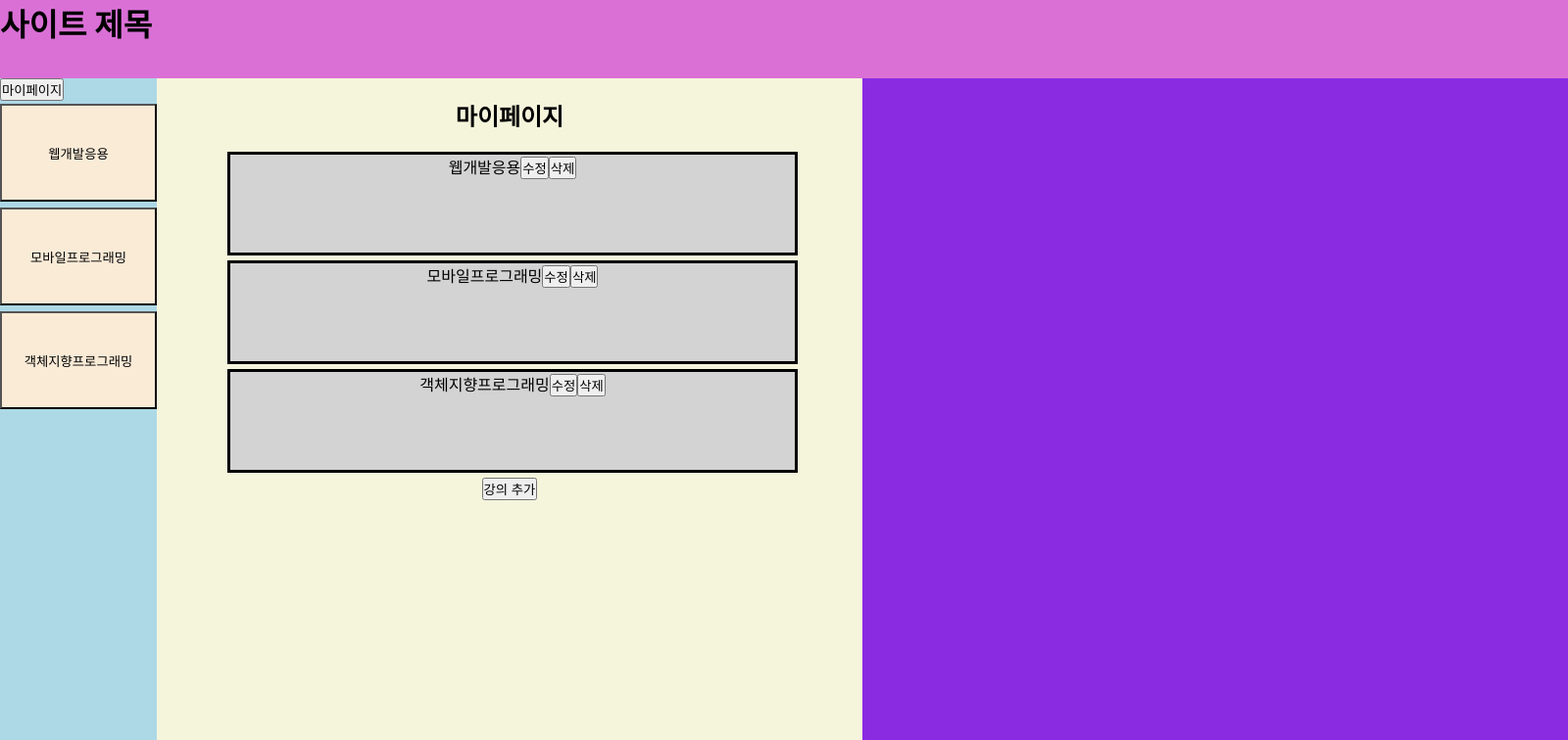
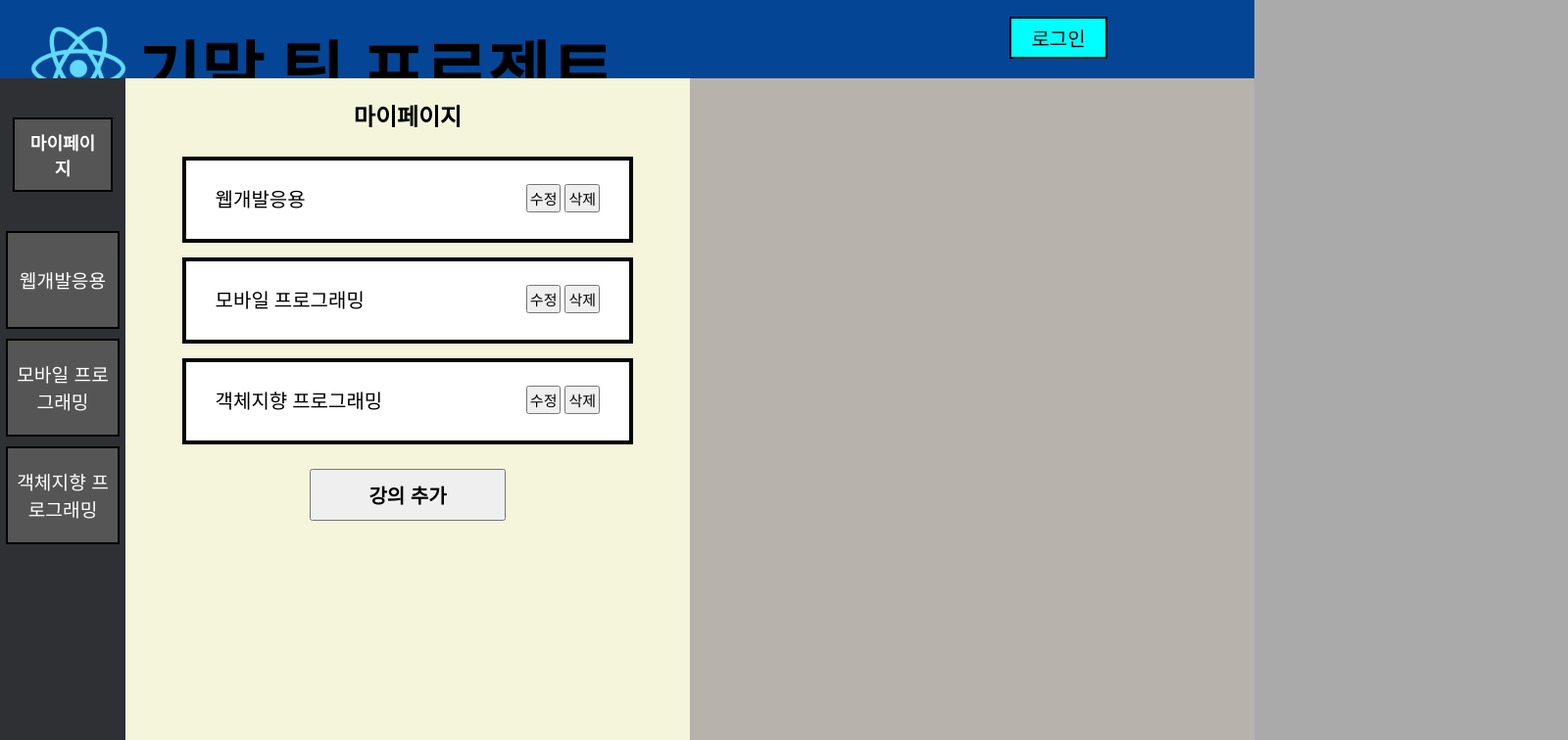
Before and after one commit to toproof25/ReactStudy, a React (Create React App) app in the folder React/final_team/: page / in a window 1280 px wide. Shown: the top 756 px of the page at 98% size, 1600 px wide, since content can reach past the window. Built offline with nearby package versions, Linux system fonts and the light colour scheme.

Commit message:
기말 프로젝트 진행-day3_2
css수정

```diff
--- a/React/final_team/src/App.css
+++ b/React/final_team/src/App.css
@@ -1,44 +1,101 @@
 /* 기초 설정 */
 *{ margin: 0px; padding: 0px;}
-html, body{height: 100%; width: 1600px; margin: 0 auto;}
+html, body{
+  height: 100%; width: 100%; margin: 0 auto;
+  background-color: #aaa;
+}
 div.main{height: 100vh;}
 
 /* 사이트 상단 */
 header{
   width: 100%;
   height: 10%;
-  background-color: orchid;
+  position: relative;
+  background-color: #044595;
+  overflow: hidden;
 }
+header img{
+  position: absolute;
+  width: 100px;
+  left: 30px;
+  top: 20px;
+}
+header h1{
+  position: absolute;
+  font-size: 70px;
+  left: 140px;
+  top: 20px;
+}
+header #login{
+  position: absolute;
+  font-size: 20px;
+  padding: 5px;
+  width: 100px;
+  border: 2px solid black;
+  background-color: aqua;
+  right: 150px;
+  bottom: 20px;
+}
+header #login:hover{
+  background-color: #ccc;
+  cursor: pointer;
+}
+
 
 /* 왼쪽 네비게이션 */
 nav{
   width: 10%;
   height: 85%;
-  background-color: lightblue;
-
+  background-color: #2F3033;
+  text-align: center;
   float: left;
+}
+#myPage{
+  margin: 40px 0px 40px 0px;
+  padding: 10px;
+  width: 80%;
+  font-size: large;
+  background-color: #555;
+  border: 2px solid #000;
+  font-weight: bold;
+  color: white;
+}
+#myPage:hover{
+  background-color: #777;
+  cursor: pointer;
 }
 
 /* 왼쪽 네비게이션 ul 메뉴 설정 */
+nav{
+  overflow: auto;
+}
+nav::-webkit-scrollbar{
+  display: none;
+}
+
 nav ul{
   list-style-type: none;
-  width: 100%;
+  margin: 0 auto;
+  width: 90%;
   height: 95%;
   overflow: auto;
+
 }
 nav ul > li > button {
   width: 100%;
   height: 100px;
-  background-color: antiquewhite;
+  padding: 5px;
+  margin-bottom: 10px;
+  background-color: #555;
+  border: 2px solid #000;
+  color: white;
   text-align: center;
-  line-height: 100px;
-  font-size: auto;
+  font-size: larger;
   overflow: hidden;
-  margin: 3px 0 3px 0 ;
 }
 nav ul > li > button:hover {
   cursor: pointer;
-  background-color: #ccc;
+  background-color: #777;
 }
 
 /* 중앙 오른쪽 메인 강좌 설명창 */
@@ -47,7 +104,10 @@ section{
   height: 85%;
   overflow: auto;
   float: left;
-  background-color: lightgreen;
+}
+section > div{
+  overflow: hidden;
+  height: 100%;
 }
 section div#MainPage{
   width: 50%;
@@ -61,39 +121,67 @@ section div#MainPage{
 section div#MainPage::-webkit-scrollbar{
   display: none;
 }
-
-section div#MainPage2{
-  width: 50%;
-  height: 100%;
-  background-color: blueviolet;
-  float: left;
-  overflow: auto;
-}
-section > div{
-  overflow: hidden;
-  height: 100%;
-}
-
 /* 메인 클래스(A, B) 제목 */
 section h1.classTitle{
   padding: 20px;
+  font-size: x-large;
 }
-
 /* 각 반에 들어있는 강좌들 */
 section div#MainPage ul{
   list-style-type: none;
+  padding: 5px;
   width: 80%;
   margin: 0 auto;
 }
-section .classBox{
-  background-color: lightgray;
-  border: 3px solid black;
+section #MainPage li.classBox{
+  background-color: white;
+  border: 4px solid black;
   width: 100%;
   height: 100px;
+  font-size: large;
+  overflow: hidden;
   margin-bottom: 5px;
 }
-
-/* 반 정보창 테이블 */
+/* 각 강의 클릭 hover*/
+section #MainPage li.classBox:hover{
+  background-color: #999;
+  cursor: pointer;
+}
+section #MainPage div.classBox{
+  background-color: #ccc;
+  border: 4px solid #f00000;
+  width: 100%;
+  height: 100px;
+  font-size: large;
+  overflow: hidden;
+  margin-bottom: 5px;
+  color: black;
+  font-weight: bold;
+}
+section #MainPage div.classBox input{
+  width: 140px;
+  height: 35px;
+  background-color: skyblue;
+  border: 2px solid #000;
+  border-radius: 10px;
+  padding-left: 10px;
+}
+section #MainPage div.classBox input:hover{
+  background-color: lightblue;
+  border: 2px solid red;
+}
+section #MainPage button.addLecture{
+  padding: 10px;
+  width: 200px;
+  margin: 10px;
+  font-weight: bolder;
+  font-size: 20px;
+}
+section #MainPage button.addLecture:hover{
+  cursor: pointer;
+  background-color: #ccc;
+}
+/* 정보창 테이블 */
 table.tableBox{
   border-collapse: collapse;
   width: 100%;
@@ -111,11 +199,152 @@ table.tableBox td:nth-child(3){
 }
 
 
-/* 각 강의 클릭 hover test*/
-div.textBt:hover{
-  background-color: #999;
-  cursor: pointer;
+/* 마이페이지 */
+section div#MainPage .myPageClass{
+  height: 80px;
+  text-align: left;
+  margin-bottom: 15px;
+  border: 4px solid black;
+  background-color: white;
+  clear: both;
 }
+/* 마이페이지 클래스 제목 */
+section div#MainPage .myPageClass .mainTitle{
+  width: 70%;
+  line-height: 80px;
+  font-size: 20px;
+  float: left;
+}
+section div#MainPage .myPageClass .mainTitle span{
+  padding-left: 30px;
+}
+section div#MainPage .myPageClass .mainTitle input{
+  margin-left: 30px;
+  height: 40px;
+  font-size: 20px;
+  background-color: #ccc;
+}
+/* 마이페이지 버튼 수정/삭제 */
+section div#MainPage .myPageClass .maPageBt{
+  width: 30%;
+  line-height: 80px;
+  text-align: center;
+  float: right;
+}
+section div#MainPage .myPageClass .maPageBt button{
+  text-align: center;
+  font-size: 15px;
+  padding: 2px;
+  margin: 2px 2px;
+}
+
+
+
+
+/* 중앙 우측 정보창 */
+section div#SecondPage{
+  width: 50%;
+  height: 100%;
+  background-color: rgba(212, 195, 175, 0.308);
+  float: left;
+  overflow: auto;
+}
+section div#SecondPage > div{
+  width: 100%;
+  height: 100%;
+}
+/* 스크롤바는 삭제하고, 스크롤바 기능은 유지 */
+section div#SecondPage::-webkit-scrollbar{
+  display: none;
+}
+
+/* 강의를 선택 안한하면 나오는 글자 */
+section div#SecondPage div#noChoice{
+  text-align: center;
+  margin: 100px auto;
+  font-size: 50px;
+  font-weight: bolder;
+}
+
+/* 강의 정보창 전체 */
+section div#SecondPage div.viewContent{
+  width: 100%;
+  height: 100%;
+  margin: 0 auto;
+}
+
+/* 콘텐츠 부분 */
+section div#SecondPage div.content{
+  width: 90%;
+  height: 90%;
+  text-align: center;
+  margin: 15px auto;
+}
+section div#SecondPage div.content pre{
+  padding: 15px;
+  width: 600px;
+  height: 450px;
+  text-align: left;
+  font-size: 15px;
+  font-weight: 500;
+  overflow: auto;
+}
+section div#SecondPage div.content div input{
+  width: 50%;
+  height: 50px;
+  background-color: skyblue;
+  border: 2px solid #000;
+  text-align: center;
+  padding-left: 10px;
+  font-size: x-large;
+}
+section div#SecondPage div.content textarea{
+  width: 600px;
+  height: 450px;
+  background-color: white;
+  border: 2px solid #000;
+  text-align: left;
+  font-size: large;
+}
+section div#SecondPage div.classTitle{
+  font-size: 30px;
+  font-weight: bolder;
+  margin-bottom: 15px;
+}
+section div#SecondPage div.classImage{
+  margin: 20px;
+}
+section div#SecondPage div.className{
+  font-size: 25px;
+  font-weight: bolder;
+  margin: 15px;
+}
+section div#SecondPage div.classTime{
+  font-size: 20px;
+  font-weight: bolder;
+  margin: 15px;
+}
+section div#SecondPage div.classContent{
+  margin: 5px 0 25px 0;
+  text-align: center;
+  font-size: 20px;
+  font-weight: bolder;
+}
+/* 콘텐츠 수정/삭제 버튼 */
+section div#SecondPage div.UpdateDataBt{
+  width: 80%;
+  text-align: center;
+  margin: 0 auto;
+}
+section div#SecondPage div.UpdateDataBt button{
+  padding: 10px;
+  width: 200px;
+  margin: 10px;
+  font-weight: bolder;
+  font-size: 20px;
+}
+
+
 
 /* 하단 팀설명창 */
 footer{
--- a/React/final_team/src/App.js
+++ b/React/final_team/src/App.js
@@ -1,4 +1,4 @@
-import { React, useEffect, useState } from 'react';
+import { React, useState } from 'react';
 import './App.css';
 
 export default function App() {
@@ -19,7 +19,7 @@ export default function App() {
                   name: "최권택", time: "화 / (11:50 ! 14:30)", step: "React 기본 문법을 배우고 기초적인 웹을 만들어 봅니다"  }
         ]
     },
-    {id: 2, mainTitle: "모바일프로그래밍", classData: [
+    {id: 2, mainTitle: "모바일 프로그래밍", classData: [
         {id: 1, image: './logo192.png', title: "안드로이드 스튜디오 설치",
                 name: "양재형", time: "화 / (11:50 ! 14:30)", step: "안드로이드 스튜디오와 자바를 설치합니다" },
 
@@ -30,7 +30,7 @@ export default function App() {
                 name: "양재형", time: "화 / (11:50 ! 14:30)", step: "실제 앱을 제작하기 위한 기본적은 버튼을 구현해봅니다" }
       ]
   },
-  {id: 3, mainTitle: "객체지향프로그래밍", classData: [
+  {id: 3, mainTitle: "객체지향 프로그래밍", classData: [
       {id: 1, image: './logo192.png', title: "C++ 기초 문법",
               name: "최병호", time: "화 / (11:50 ! 14:30)", step: "C++에서 사용하는 기본 문법을 다룹니다" },
 
@@ -120,21 +120,23 @@ export default function App() {
 }
 
 /* ---------------------- 상단 ---------------------- */
-
 // 상단 (사이트 제목, 로그인, 로그아웃 등)
 const Header = () => {
   return(
     <div>
-      <h1> 사이트 제목 </h1>
+
+      <img src='./logo512.png' alt='사이트 사진' />
+      <h1> 기말 팀 프로젝트 </h1>
+      <input type='button' value={"로그인"} id='login' />
+
     </div>
   );
 }
 
 /* ---------------------- 중앙 좌측 네비게이션 ---------------------- */
-
 // 중앙 좌측 네비게이션 (마이페이지, 각 클래스 등 네비게이션)
 const NavBox = ({cl, setCurPage, setSecondPage}) => ( <div>
-  <button onClick={()=>{setCurPage("MyPage"); setSecondPage("MyPage")}} >마이페이지</button>
+  <button id='myPage' onClick={()=>{setCurPage("MyPage"); setSecondPage("MyPage")}} >마이페이지</button>
   <ul>
     { cl.map( (c)=> <NavList key={c.id} {...{id: c.id, mainTitle: c.mainTitle, setCurPage, setSecondPage}} /> ) }
   </ul>
@@ -155,7 +157,7 @@ const MainPage = ({curPage=0, cl, addClass, updateClass, removeClass, addClassDa
     <div id='MainPage'>
       <ChangePage {...{curPage, cl, addClass, updateClass, removeClass, addClassData, setSecondPage}} />
     </div>
-    <div id='MainPage2'>
+    <div id='SecondPage'>
       <DetailPage {...{curPage, secondPage, cl, removeClassData, updateClassData}}/>
     </div>
   </div>)
@@ -173,12 +175,11 @@ const ChangePage = ({curPage=0, cl, addClass, updateClass, removeClass, addClass
       })
   )}
 }
-
 // 해당 클래스에 강의를 띄움
 const ClassNumber = ({id, title, classData, addClassData, setSecondPage}) => {
   return(
     <div>
-      <h1 className='classTitle'>{title} 강의 내용</h1>
+      <h1 className='classTitle'>{title} 강의 목록</h1>
       <ul>
         {classData.map( (cd) => {
           return <li
@@ -197,7 +198,6 @@ const ClassNumber = ({id, title, classData, addClassData, setSecondPage}) => {
     </div>
   );
 }
-
 // 강의 내용 추가 버튼 클릭 시 발생 / 강의를 추가하는 함수
 const UpdatePage = ({id, addClassData}) => {
   const [isUpdate, setIsUpdate] = useState(false);
@@ -212,26 +212,25 @@ const UpdatePage = ({id, addClassData}) => {
         <tbody>
           <tr>
             <td rowSpan={2}> 이미지 </td>
-            <td> 제목 <input type='text' size={10} value={title} onChange={(e)=>setTitle(e.target.value)} /></td>
-            <td rowSpan={2}> 시간 <input type='text' size={10} value={time} onChange={(e)=>setTime(e.target.value)} /></td>
+            <td> 제목 : <input type='text' size={10} value={title} onChange={(e)=>setTitle(e.target.value)} /></td>
+            <td rowSpan={2}> 시간 : <input type='text' size={10} value={time} onChange={(e)=>setTime(e.target.value)} /></td>
           </tr>
           <tr>
-            <td> 이름 <input type='text' size={10} value={name} onChange={(e)=>setName(e.target.value)} /> </td>
+            <td> 이름 : <input type='text' size={10} value={name} onChange={(e)=>setName(e.target.value)} /> </td>
           </tr>
         </tbody>
       </table>
     </div>
 
-    <button onClick={()=>{
+    <button className='addLecture' onClick={()=>{
       setIsUpdate(false);
       addClassData(id, title, name, time);
       setTitle('제목'); setName('이름'); setTime('날짜/시간');
     }}>추가하기</button>
-    <button onClick={()=>setIsUpdate(false)}>취소하기</button>
+    <button className='addLecture' onClick={()=>setIsUpdate(false)}>취소하기</button>
   </div>
-  else return <button onClick={()=>setIsUpdate(!isUpdate)}>강의 내용 추가</button>
+  else return <button className='addLecture' onClick={()=>setIsUpdate(!isUpdate)}>강의 추가</button>
 }
-
 // 각 강의에 이미지, 제목, 시간 등을 리턴
 const ClassBox = ({image='', title='제목', name='이름', time='날짜/시간'}) => {
   return (
@@ -258,7 +257,7 @@ const DetailPage = ({curPage, secondPage, cl, removeClassData, updateClassData})
     {
       cl.map( c => {
         if(c.id === curPage){
-            if(secondPage === 0) return <div>강의를 선택하세요</div>
+            if(secondPage === 0) return <div id='noChoice'>강의를 선택하세요</div>
             else{
               return(
                 c.classData.map( data => {
@@ -284,31 +283,41 @@ const DetailUpdatePage = ({curPage, secondPage, removeClassData, updateClassData
 
     // 선택한 강의가 없으면 -> else
     if(updateClass){
-      return <div>
-        <h1><input type='text' value={title} onChange={(e)=>setTitle(e.target.value)} /></h1>
-        <img src={classData.image} alt='사진없음' />
-        <h3><input type='text' value={name} onChange={(e)=>setName(e.target.value)} /></h3>
-        <h3><input type='text' value={time} onChange={(e)=>setTime(e.target.value)} /></h3>
-        <br /><hr /><br />
-        <p><input type='textarea' value={step} onChange={(e)=>setStep(e.target.value)} /></p>
-        <button onClick={()=>{updateClassData(curPage, secondPage, title, name, time, step); setUpdateClass(false)}}>저장</button>
+      return <div className='viewContent'>
+          <div className='content'>
+            <div className='classTitle'><input type='text' value={title} onChange={(e)=>setTitle(e.target.value)} /></div>
+            <div className='classImage'><img src={classData.image} alt='사진없음' /></div>
+            <div className='className'><input type='text' value={name} onChange={(e)=>setName(e.target.value)} /></div>
+            <div className='classTime'><input type='text' value={time} onChange={(e)=>setTime(e.target.value)} /></div>
+            <br /><hr /><br />
+            <div className='classContent'>강의 내용</div>
+            <textarea
+              value={step}
+              onChange={(e)=>setStep(e.target.value)}></textarea>
+          </div>
+          <div className='UpdateDataBt'>
+            <button onClick={()=>{updateClassData(curPage, secondPage, title, name, time, step); setUpdateClass(false)}}>저장</button>
+          </div>
       </div>
     }
     else if(secondPage !== 0 && !updateClass){
-      return <div>
-        <h1>{classData.title}</h1>
-        <img src={classData.image} alt='사진없음' />
-        <h3>{classData.name}</h3>
-        <h3>{classData.time}</h3>
-        <br /><hr /><br />
-        <p>{classData.step}</p>
-        <button onClick={()=>setUpdateClass(true)}>수정하기</button>
-        <button onClick={()=>removeClassData(curPage, secondPage)}>삭제하기</button>
+      return <div className='viewContent'>
+        <div className='content'>
+          <div  className='classTitle'>{classData.title}</div>
+          <div className='classImage'><img src={classData.image} alt='사진없음' /></div>
+          <div className='className'>{classData.name}</div>
+          <div className='classTime'>{classData.time}</div>
+          <br /><hr /><br />
+          <div className='classContent'>강의 내용</div>
+          <pre>{classData.step}</pre>
+        </div>
+        <div className='UpdateDataBt'>
+          <button  onClick={()=>setUpdateClass(true)}>수정하기</button>
+          <button onClick={()=>removeClassData(curPage, secondPage)}>삭제하기</button>
+        </div>
       </div>
     }
 }
-
-
 
 // 마이페이지 ( 강좌 정보 추가, 수정, 삭제 등)
 const MyPage = ({cl, addClass, updateClass, removeClass}) => {
@@ -327,23 +336,26 @@ const MyPage = ({cl, addClass, updateClass, removeClass}) => {
     </div>
   )
 }
+// 마이페이지 클래스 이름 수정
 const UpdateLecture = ({cData, updateClass, removeClass}) => {
 
   const [isUpdate, setIsUpdate] = useState(false)
   const [mainTitle, setMainTitle] = useState(cData.mainTitle)
 
-  if(isUpdate) return <li className='classBox'>
-      <input type='text' value={mainTitle} onChange={(e)=>setMainTitle(e.target.value)} />
-      <button onClick={() => {updateClass(cData.id, mainTitle); setIsUpdate(false)}}>저장</button>
+  if(isUpdate) return <li className='myPageClass'>
+      <div className='mainTitle'><input type='text' value={mainTitle} onChange={(e)=>setMainTitle(e.target.value)} /></div>
+      <div className='maPageBt'><button onClick={() => {updateClass(cData.id, mainTitle); setIsUpdate(false)}}>저장</button></div>
   </li>
-  else return <li className='classBox'>
-      {mainTitle}
-      <button onClick={() => setIsUpdate(true)}>수정</button>
-      <button onClick={() => removeClass(cData.id)}>삭제</button>
+  else return <li className='myPageClass'>
+    <div>
+      <div className='mainTitle'><span>{mainTitle}</span></div>
+      <div className='maPageBt'>
+        <button id="updateBt" onClick={() => setIsUpdate(true)}>수정</button>
+        <button id="removeBt" onClick={() => removeClass(cData.id)}>삭제</button>
+      </div>
+    </div>
   </li>
 }
-
-
 // 클래스 추가 시 실행하는 함수
 const AddLecture = ({addClass}) => {
   const [isAdd, setIsAdd] = useState(false);
@@ -361,5 +373,5 @@ const AddLecture = ({addClass}) => {
     }}>추가하기</button>
     <button onClick={()=>setIsAdd(false)}>취소하기</button>
   </div>
-  else return <button onClick={()=>setIsAdd(!isAdd)}>강의 추가</button>
+  else return <button className='addLecture' onClick={()=>setIsAdd(!isAdd)}>강의 추가</button>
 }
```
Also changed, not shown: 1 other file (tests, documents, lock files or other folders).
